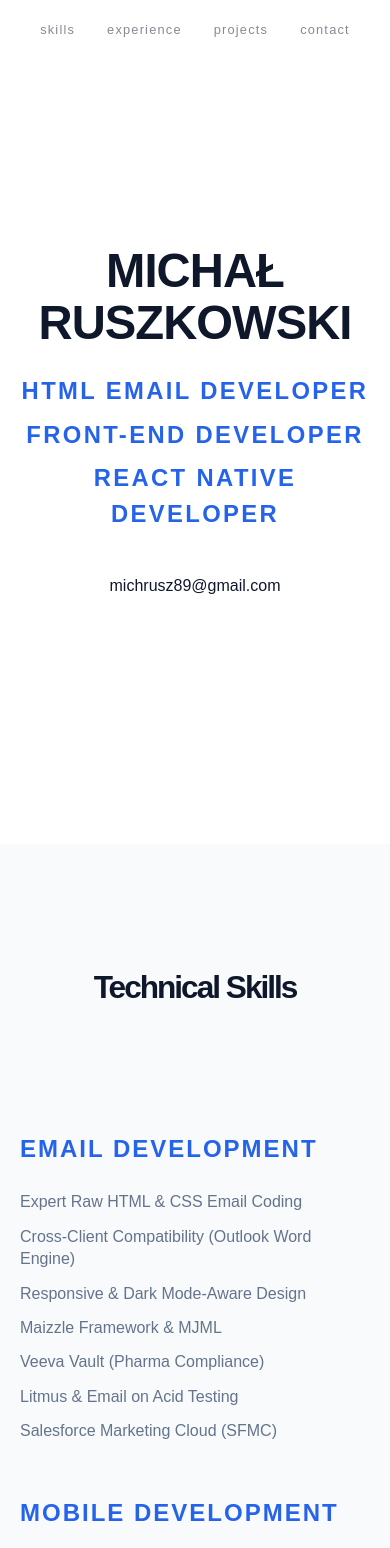
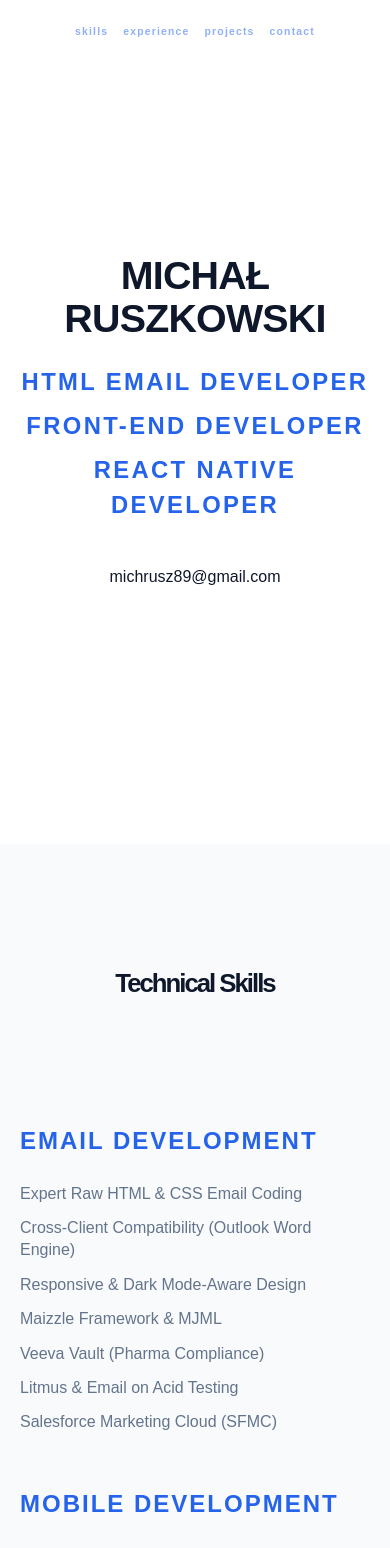
Before and after one commit to Michal-Ruszkowski/portfolio-2026, a React (Vite) app: page / in a window 390 px wide. Shown: the top 1548 px of the page. Built offline with nearby package versions, Linux system fonts and the light colour scheme.

Commit message:
style: improve mobile styles

```diff
--- a/src/components/Footer/Footer.module.css
+++ b/src/components/Footer/Footer.module.css
@@ -49,7 +49,6 @@
   color: var(--color-text-muted);
   letter-spacing: 2px;
   text-transform: uppercase;
-  font-size: 0.8rem;
 }
 
 .cvRow {
--- a/src/components/Navbar/Navbar.module.css
+++ b/src/components/Navbar/Navbar.module.css
@@ -32,8 +32,6 @@
 }
 
 .navText {
-  font-size: 0.8rem;
-  font-weight: 400;
   letter-spacing: 1.2px;
   text-transform: lowercase;
   opacity: 0.5;
@@ -50,4 +48,8 @@
     padding: 0 30px;
     justify-content: center;
   }
+
+  .navLinks {
+    gap: 15px;
+  }
 }
--- a/src/components/Navbar/Navbar.tsx
+++ b/src/components/Navbar/Navbar.tsx
@@ -16,7 +16,7 @@ const Navbar = () => {
           {navLinks.map((link) => (
             <li key={link.name}>
               <a href={link.href} className={styles.link}>
-                <Typography variant="body" className={styles.navText}>
+                <Typography variant="tag" className={styles.navText}>
                   {link.name}
                 </Typography>
               </a>
--- a/src/components/Projects/ProjectCard/ProjectCard.tsx
+++ b/src/components/Projects/ProjectCard/ProjectCard.tsx
@@ -11,7 +11,7 @@ const ProjectCard = ({ project }: ProjectCardProps) => {
   return (
     <article className={styles.card}>
       <div className={styles.content}>
-        <Typography variant="h2" className={styles.title}>
+        <Typography variant="h2">
           {project.title}
         </Typography>
 
--- a/src/components/Projects/Projects.module.css
+++ b/src/components/Projects/Projects.module.css
@@ -42,13 +42,7 @@
   letter-spacing: 2px;
 }
 
-.title {
-  font-size: 2.5rem;
-  margin: 0;
-}
-
 .description {
-  font-size: 1.15rem;
   line-height: 1.4;
   color: var(--color-text-muted);
 }
@@ -71,3 +65,13 @@
   display: flex;
   gap: 16px;
 }
+
+@media (max-width: 480px) {
+  .actions {
+    flex-direction: column;
+  }
+
+  .actions > * {
+    width: 100%;
+  }
+}
--- a/src/components/Skills/Skills.module.css
+++ b/src/components/Skills/Skills.module.css
@@ -1,6 +1,6 @@
 .grid {
   display: grid;
-  grid-template-columns: repeat(auto-fit, minmax(320px, 1fr));
+  grid-template-columns: repeat(auto-fit, minmax(280px, 1fr));
   gap: 80px;
 }
 
--- a/src/components/ui/Typography/Typography.module.css
+++ b/src/components/ui/Typography/Typography.module.css
@@ -1,7 +1,7 @@
 @import '../../../styles/variables.css';
 
 .h1 {
-  font-size: clamp(2.5rem, 8vw + 1rem, 4.5rem);
+  font-size: clamp(1rem, 6vw + 1rem, 4.5rem);
   font-weight: 800;
   color: var(--color-text-main);
   letter-spacing: -0.02em;
@@ -10,14 +10,14 @@
 }
 
 .h2 {
-  font-size: clamp(1.75rem, 4vw + 1rem, 2.5rem);
+  font-size: clamp(1rem, 2.5vw + 1rem, 2.5rem);
   font-weight: 700;
   color: var(--color-text-main);
   margin-bottom: 24px;
 }
 
 .h3 {
-  font-size: clamp(1.25rem, 2vw + 1rem, 1.75rem);
+  font-size: clamp(1rem, 2vw + 1rem, 1.75rem);
   font-weight: 600;
   color: var(--color-text-main);
 }
@@ -35,7 +35,7 @@
 }
 
 .tag {
-  font-size: 0.85rem;
+  font-size: clamp(0.65rem, 0.2vw + 0.1rem, 0.85rem);
   font-weight: 600;
   color: var(--color-primary);
   text-transform: uppercase;
```
